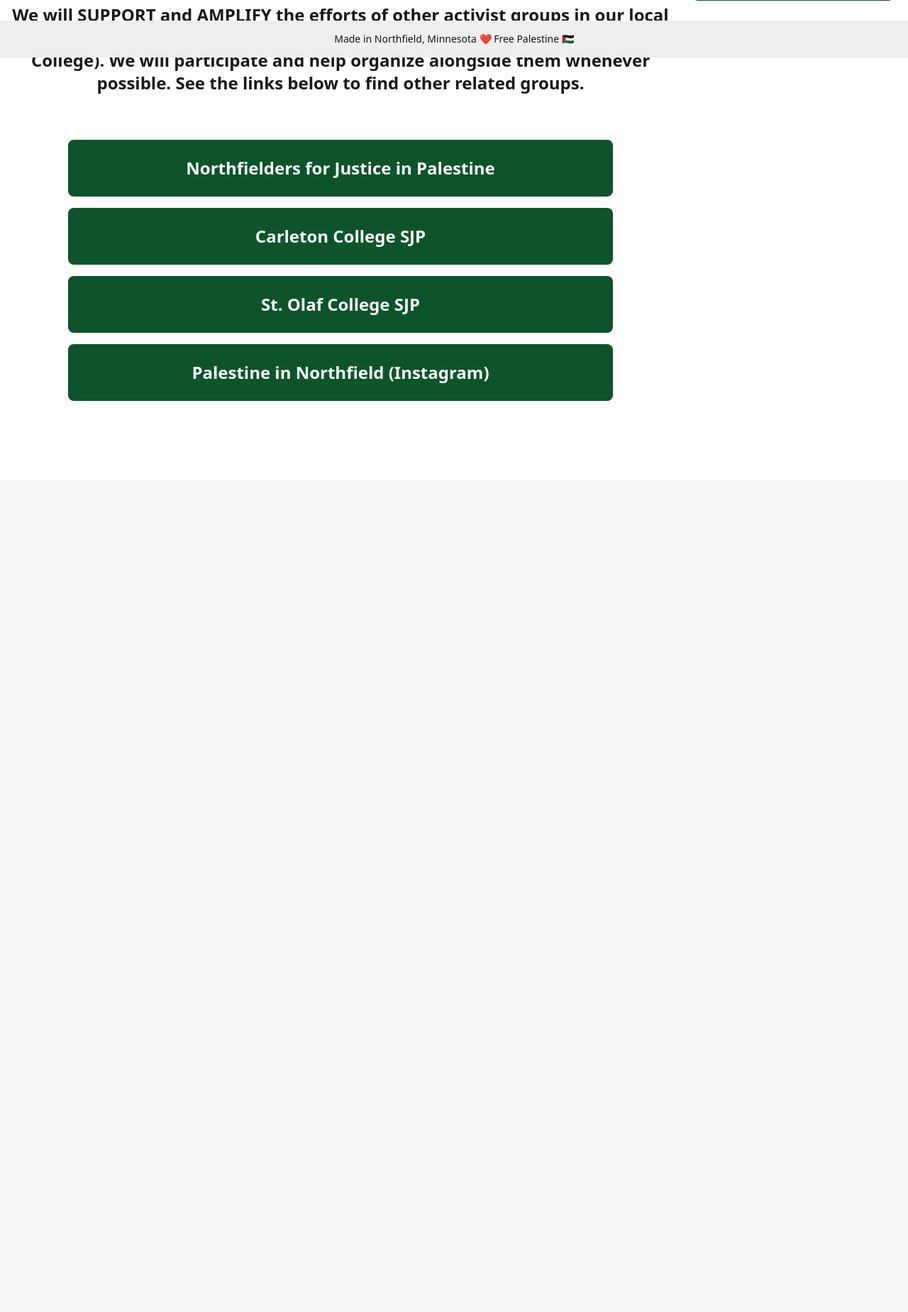
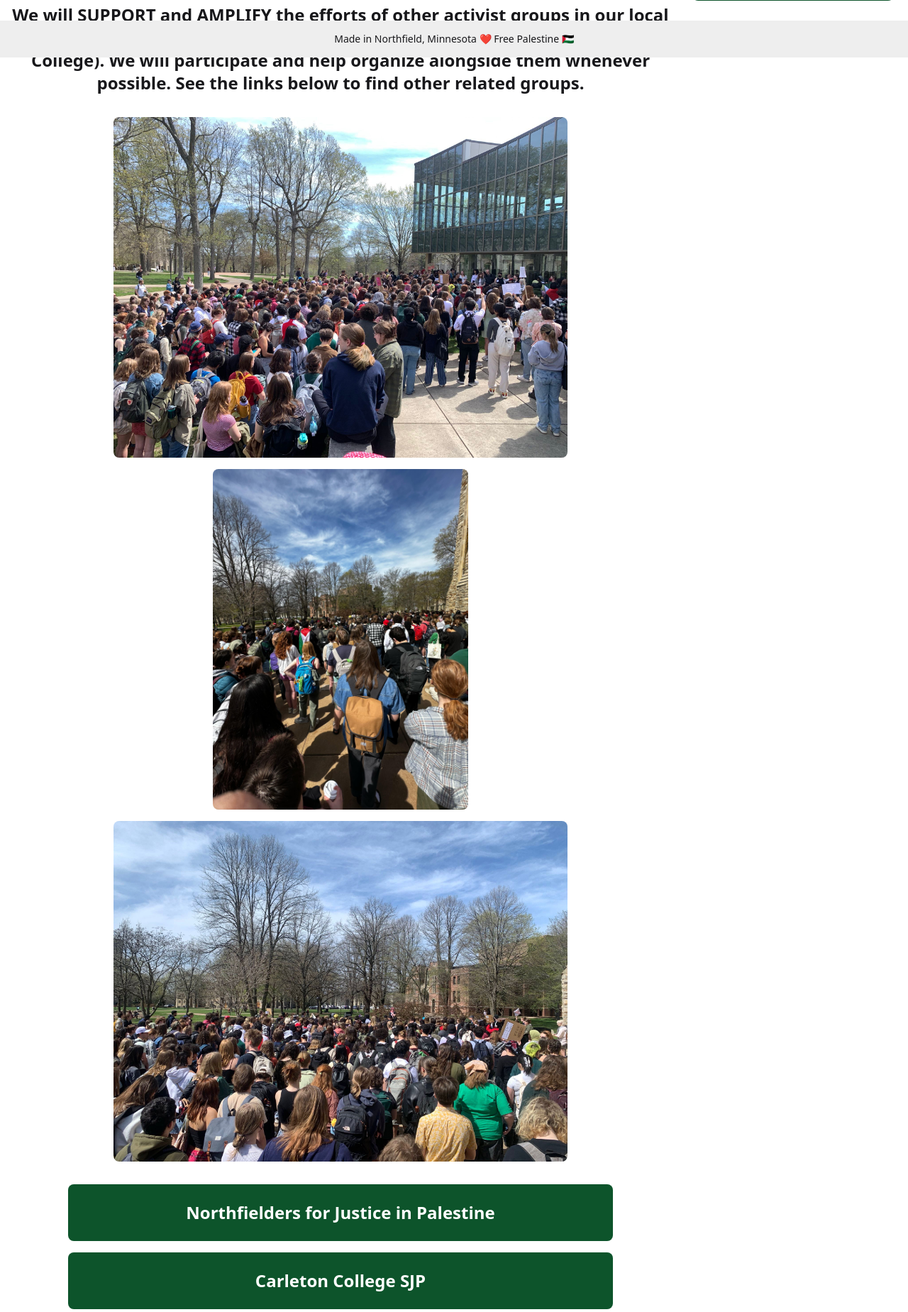
Before and after one commit to VictoryMa8/palestine-in-northfield, a Django app: page / in a window 1280 px wide. Shown: the part 719-2568 px from the top of the page at 71% size. Before the commit the page ends 1284 px from the top, so only its background shows below. Run offline with Django 5.2, Linux system fonts and the light colour scheme; style sheets or scripts are compiled from the project's sources.

Commit message:
Added st. olaf photos

```diff
--- a/frontend/templates/index.html
+++ b/frontend/templates/index.html
@@ -42,7 +42,9 @@
     <h1 class="text-2xl text-center mt-8 font-bold px-4">OUR MISSION: To ACTIVELY fight against INJUSTICE in Palestine, and to fight for the Palestinian cause. We want to initiate and support DIRECT ACTION, both individually and collectively. We mainly operate out of Northfield, Minnesota.</h1>
     <h1 class="text-2xl text-center mt-8 font-bold px-4"> We will SUPPORT and AMPLIFY the efforts of other activist groups in our local community, which include NJP/I, SJP (Carleton College), and SJP (St. Olaf College). We will participate and help organize alongside them whenever possible. See the links below to find other related groups.</h1>
     <div class="flex flex-wrap items-center justify-center mt-8 mx-4 gap-4">
-
+      <img src="{% static 'assets/images/palestine2.JPG' %}" class="rounded-box max-h-120"/>
+      <img src="{% static 'assets/images/palestine1.JPG' %}" class="rounded-box max-h-120"/>
+      <img src="{% static 'assets/images/palestine3.JPG' %}" class="rounded-box max-h-120"/>
     </div>
     <div class="flex flex-wrap gap-4 items-center justify-center my-8">
       <a class="text-2xl text-center text-white font-bold bg-green-900 hover:bg-green-700 w-4/5 p-6 rounded-lg mx-auto" target="_blank" href="https://njpmn.org/">Northfielders for Justice in Palestine</a>
```
